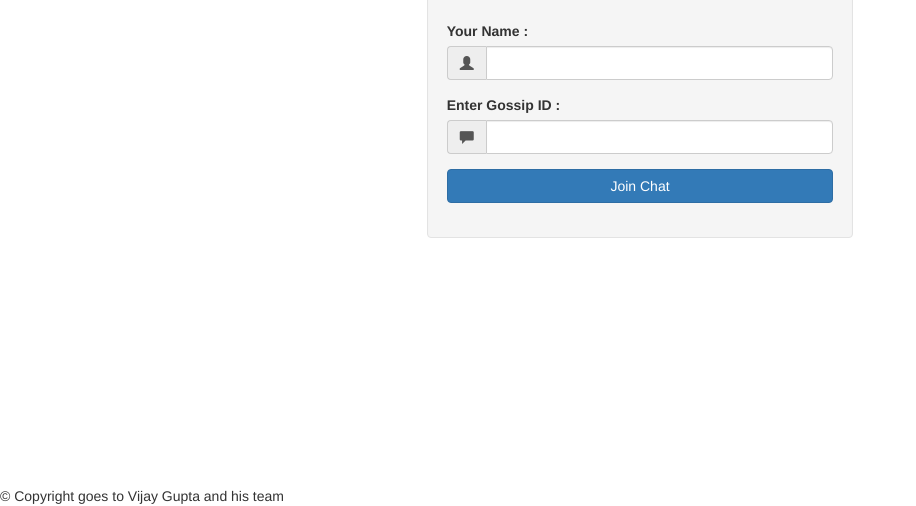
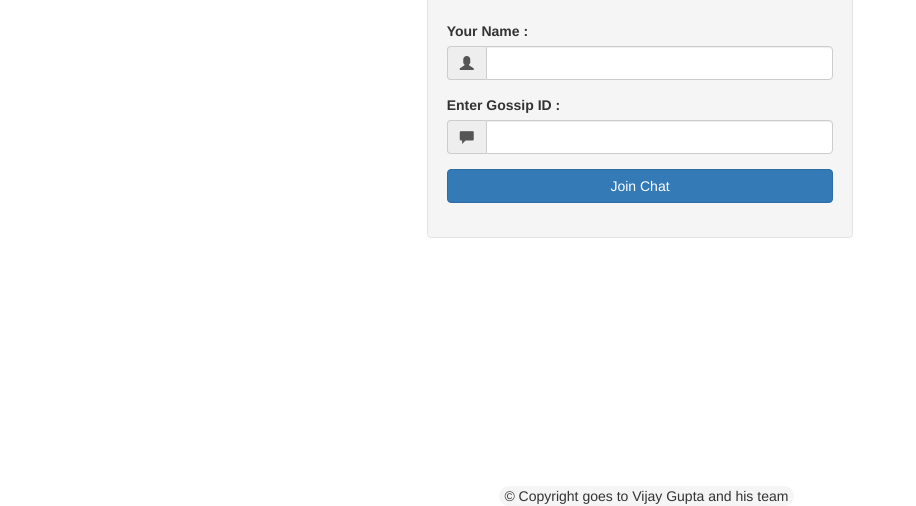
Before and after one commit to Karandeep09/gossipsdotcom-1, a website: page public/index.html in a window 1280 px wide. Shown: the part 314-820 px from the top of the page, without its empty margins (0-916 px from the left). Drawn offline with nearby package versions, Linux system fonts and the light colour scheme.

Commit message:
Update index.html

```diff
--- a/public/index.html
+++ b/public/index.html
@@ -55,7 +55,7 @@
         </div>
       </div>
     </div>
-    <footer>&copy; Copyright goes to Vijay Gupta and his team</footer>
+    <footer style="text-align: center; background-color: whitesmoke; margin-left: 39% ; border-radius: 10px; margin-right: 38%;">&copy; Copyright goes to Vijay Gupta and his team</footer>
 
   </body>
 </html>
```
